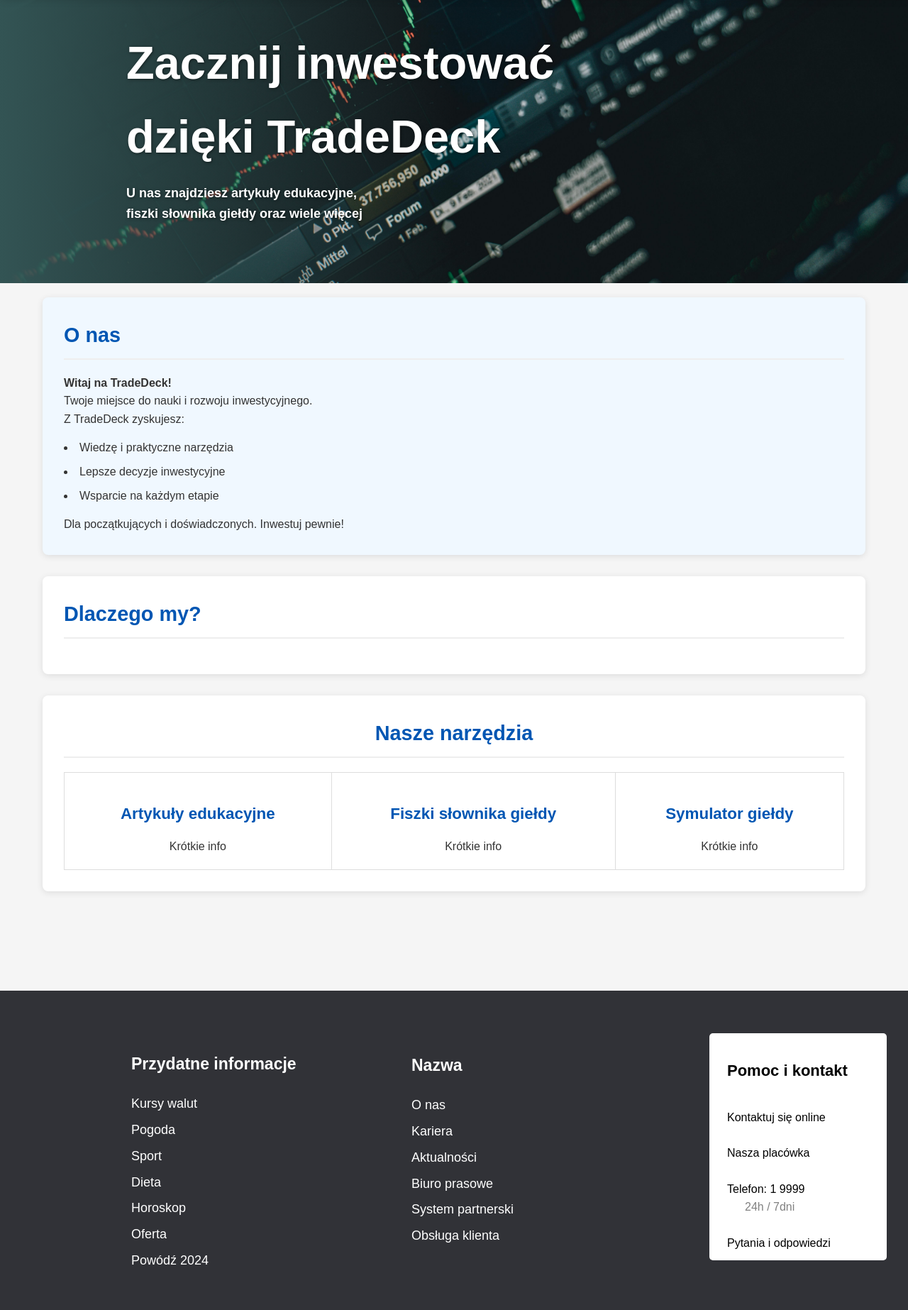
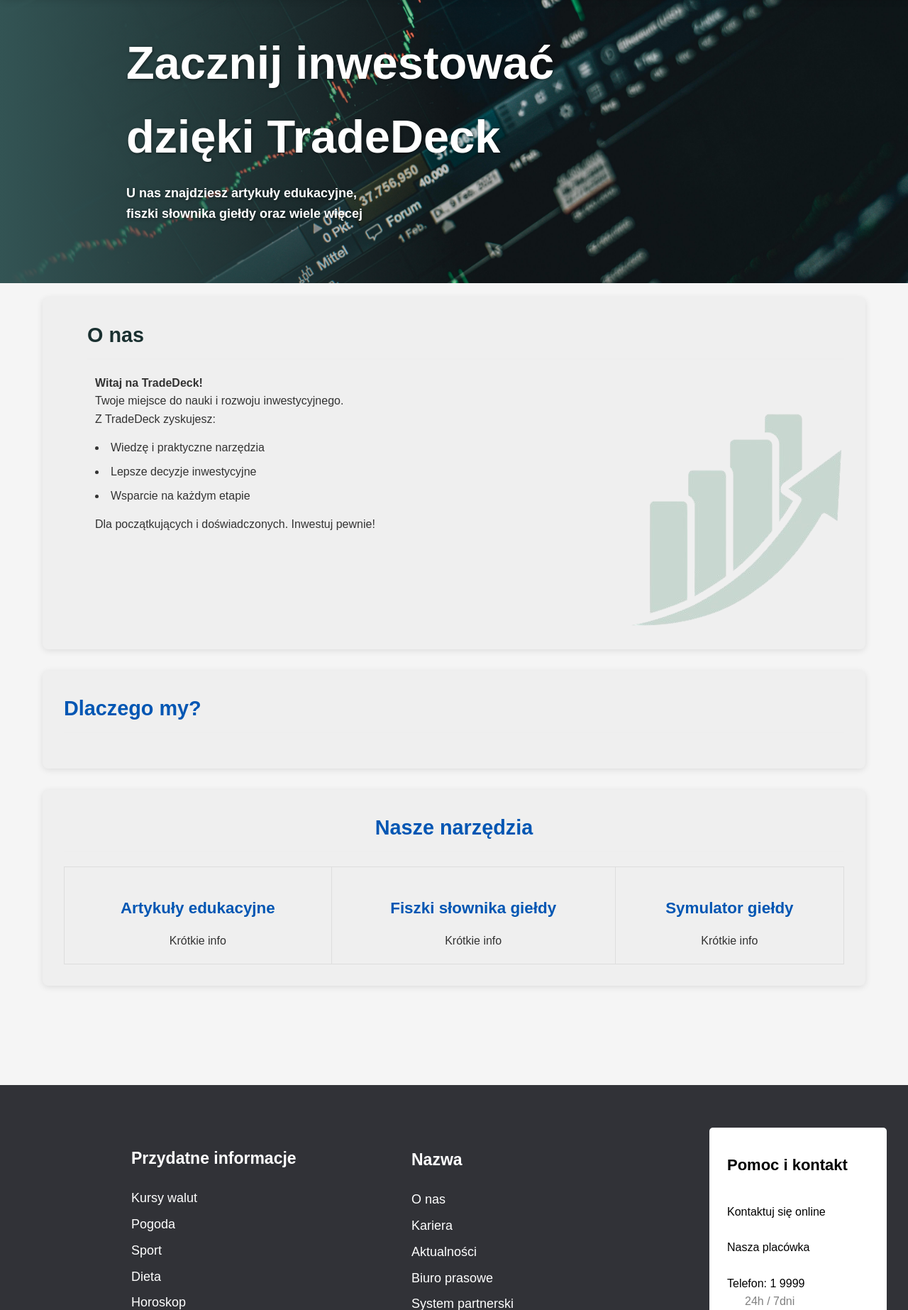
Before and after one commit to Quattro-Crew/Stack, a PHP site: page /TradeDeck/Front-end/html/menu.php in a window 1280 px wide. Shown: the part 69-1915 px from the top of the page at 71% size. Run offline with PHP 8.4, Linux system fonts and the light colour scheme.

Commit message:
about us
tworzenie kolejnej sekcji w głównej stronie

```diff
--- a/TradeDeck/Front-end/html/css/style-menu.css
+++ b/TradeDeck/Front-end/html/css/style-menu.css
@@ -103,7 +103,7 @@ body {
 
 
 section {
-    background-color: white;
+    background-color: #efefef;
     border-radius: 8px;
     box-shadow: 0 2px 10px rgba(0, 0, 0, 0.1);
     padding: 30px;
@@ -132,7 +132,16 @@ h4 {
 
 /* Sekcja "O nas" */
 .about-us {
-    background-color: #f0f8ff;
+    background-color: #efefef;
+}
+
+.about-us-text{
+    color: #1a3030;
+    margin-left: 3%;
+}
+
+.about-us-description {
+    margin-left: 4%;
 }
 
 .about-us ul {
@@ -143,6 +152,29 @@ h4 {
 .about-us li {
     margin-bottom: 8px;
 }
+
+.about-us-content {
+    display: flex;
+    justify-content: space-between;
+    align-items: flex-start;
+    gap: 30px;
+}
+
+.about-us-text-content {
+    flex: 1;
+}
+
+.about-us-img img {
+    max-width: 100%;
+    height: auto;
+}
+
+.about-us-img {
+    flex: 0 0 50%; /* zajmuje 40% szerokości */
+    display: flex;
+    justify-content: flex-end;
+}
+
 
 /* Sekcja "Nasze narzędzia" */
 .tools {
--- a/TradeDeck/Front-end/html/menu.php
+++ b/TradeDeck/Front-end/html/menu.php
@@ -34,17 +34,26 @@
 
 <div class="container">
     <section class="about-us">
-        <h2>O nas</h2>
+      <h2 class="about-us-text">O nas</h2>
+      <div class="about-us-description">
         <p><strong>Witaj na TradeDeck!</strong><br>Twoje miejsce do nauki i rozwoju inwestycyjnego.</p>
 
+        <div class="about-us-content">
+          <div class="about-us-text-content">
             <p>Z TradeDeck zyskujesz:</p>
             <ul>
               <li>Wiedzę i praktyczne narzędzia</li>
               <li>Lepsze decyzje inwestycyjne</li>
               <li>Wsparcie na każdym etapie</li>
             </ul>
+            <p>Dla początkujących i doświadczonych. Inwestuj pewnie!</p>
+          </div>
 
-        <p>Dla początkujących i doświadczonych. Inwestuj pewnie!</p>
+          <div class="about-us-img">
+            <img src="css/img/about-us-img.png" alt="O nas">
+          </div>
+        </div>
+      </div>
     </section>
 
     <section>
```
Also changed, not shown: TradeDeck/Front-end/html/css/img/about-us-img.png (added). Lines whose indentation alone changed are shown as unchanged.
